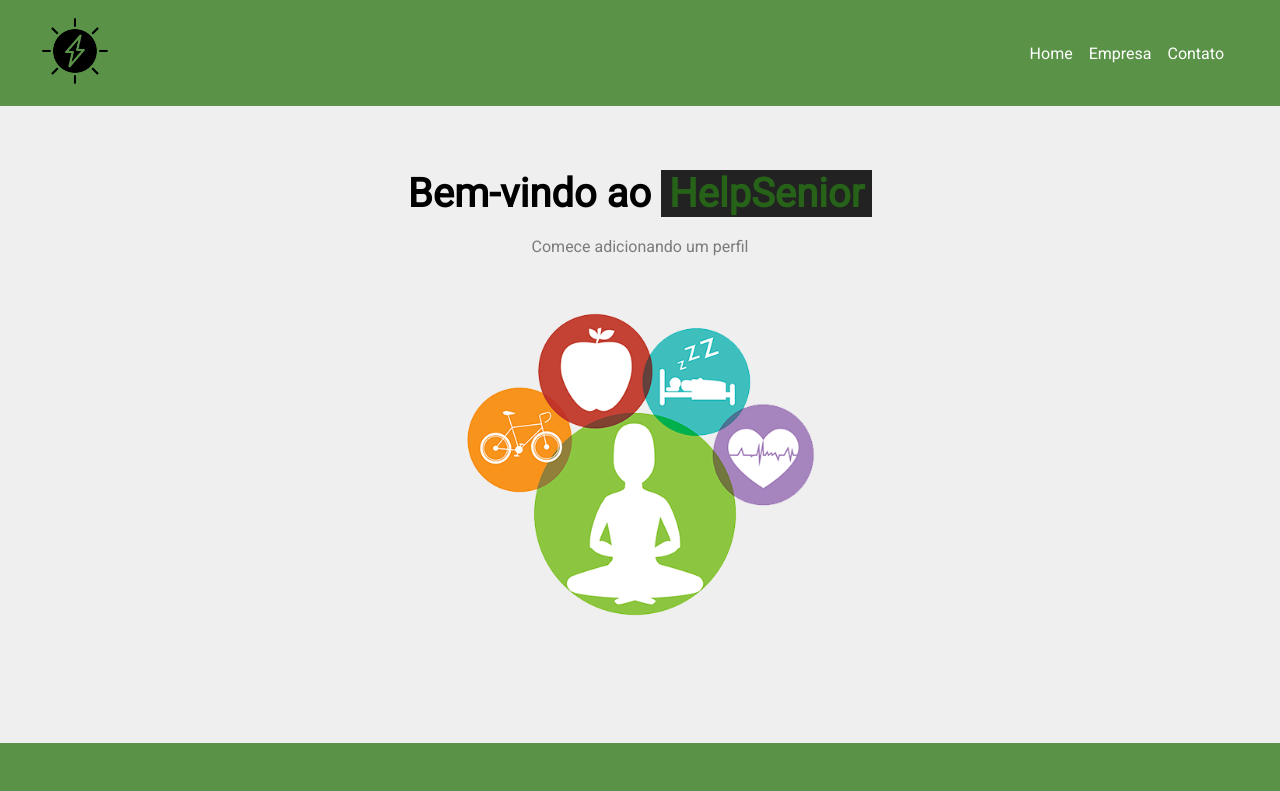
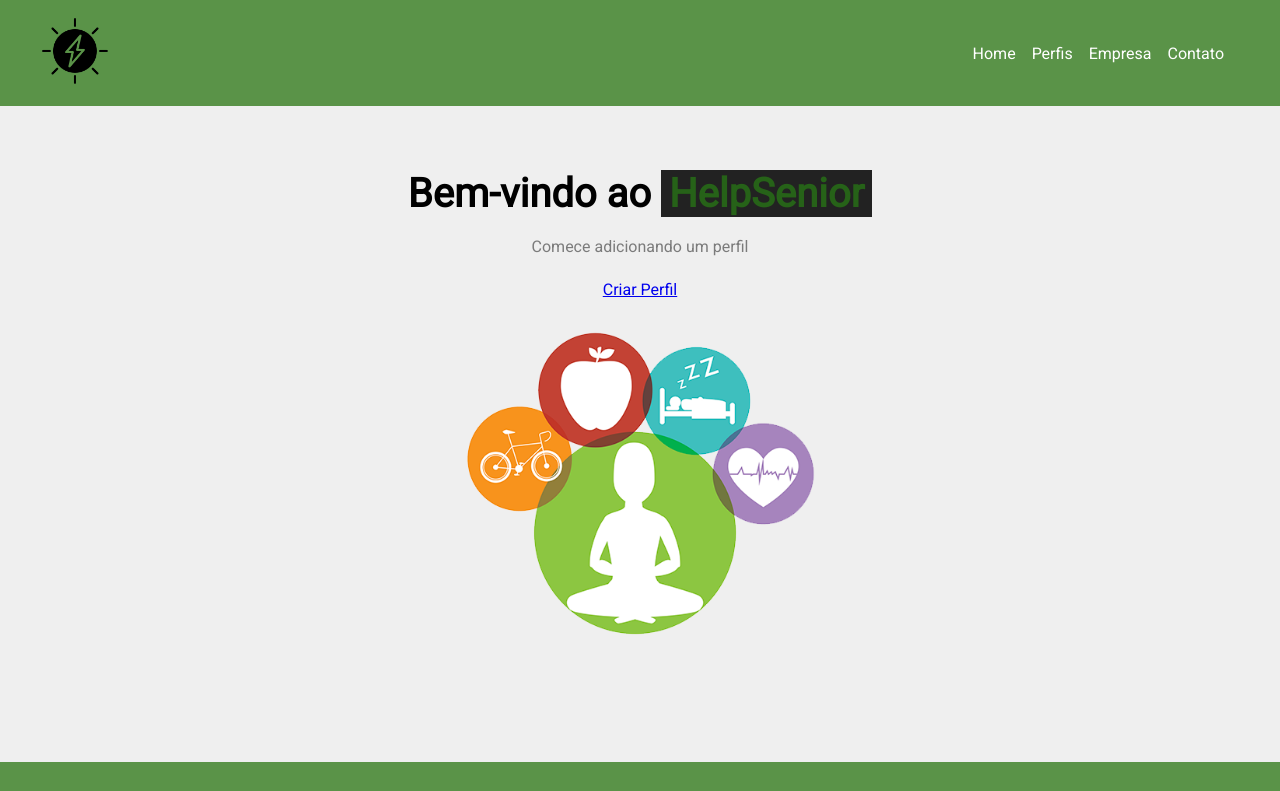
Before and after one commit to lucas-raamos/helpsenior, a React (Create React App) app: page /home in a window 1280 px wide. Shown: the top 791 px of the page. Built offline with nearby package versions, Linux system fonts and the light colour scheme.

Commit message:
:sparkles: Adicionando pagina home
Adicionando pagina home

```diff
--- a/src/App.js
+++ b/src/App.js
@@ -4,6 +4,7 @@ import Home from './components/pages/Home';
 import Contact from './components/pages/Contact';
 import Company from './components/pages/Company';
 import NewPerfil from './components/pages/NewPerfil';
+import Perfis from './components/pages/Perfis';
 import MainLayout from './components/layout/MainLayout';
 
 
@@ -14,6 +15,7 @@ function App() {
 
         {/* Renderizar as páginas dentro do MainLayout */}
         <Route element={<MainLayout><Home /></MainLayout>} path="/home" />
+        <Route element={<MainLayout><Perfis /></MainLayout>} path="/perfis" />
         <Route element={<MainLayout><Company /></MainLayout>} path="/company" />
         <Route element={<MainLayout><Contact /></MainLayout>} path="/contact" />
         <Route element={<MainLayout><NewPerfil /></MainLayout>} path="/newperfil" />
--- a/src/components/layout/NavBar.js
+++ b/src/components/layout/NavBar.js
@@ -15,7 +15,9 @@ function NavBar(){
             <li className={styles.item}>
                 <Link to="/home">Home</Link>
             </li>
-
+            <li className={styles.item}>
+                <Link to="/perfis">Perfis</Link>
+            </li>
             <li className={styles.item}>
                 <Link to="/company">Empresa</Link>
             </li>
--- a/src/components/pages/Home.js
+++ b/src/components/pages/Home.js
@@ -7,7 +7,7 @@ function Home(){
         <section className={styles.home_container}>
             <h1>Bem-vindo ao <span>HelpSenior</span></h1>
             <p>Comece adicionando um perfil</p>
-
+            <a href='/'>Criar Perfil</a>
             <img src={home} alt='HelpSenior' />
         </section>
     )
--- /dev/null
+++ b/src/components/pages/Perfis.js
@@ -0,0 +1,7 @@
+function Perfis(){
+    return <h1>Perfis</h1>
+
+    }
+
+
+export default Perfis
```
